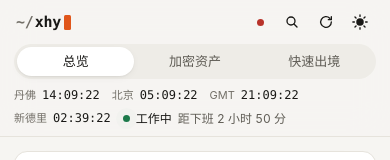
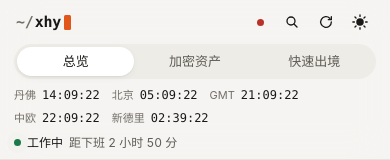
Before and after one commit to 0xJackYe/xhy-terminal, a plain HTML site: page frontend/index.html in a window 390 px wide. Shown: the top 160 px of the page. Drawn offline with Linux system fonts and the light colour scheme; no server answers.

Commit message:
Add Central European time beside GMT

```diff
--- a/frontend/app.js
+++ b/frontend/app.js
@@ -146,12 +146,12 @@
     return dateFormat(includeDate ? "stamp-date" : "stamp", "zh-CN", { timeZone: zone, ...(includeDate ? { month: "2-digit", day: "2-digit" } : {}), hour: "2-digit", minute: "2-digit", second: "2-digit", hour12: false }).format(date);
   }
 
-  // Header clocks. Denver follows its daylight-saving changes (UTC−6 in
-  // summer, UTC−7 in winter); New Delhi stays at UTC+5:30.
+  // IANA zones let Intl apply local daylight-saving rules to the header clocks.
   const clocks = [
     { id: "denver-clock", zone: workZone, name: "丹佛时间 · 工作时区" },
     { id: "clock", zone, name: "北京时间" },
     { id: "gmt-clock", zone: "UTC", name: "格林尼治时间" },
+    { id: "central-europe-clock", zone: "Europe/Berlin", name: "欧洲中部时间" },
     { id: "delhi-clock", zone: "Asia/Kolkata", name: "新德里时间" },
   ];
   let titledMinute = -1;
--- a/frontend/index.html
+++ b/frontend/index.html
@@ -21,6 +21,7 @@
       <span class="clock"><span class="clock-label">丹佛</span><time id="denver-clock">--:--:--</time></span>
       <span class="clock"><span class="clock-label">北京</span><time id="clock">--:--:--</time></span>
       <span class="clock"><span class="clock-label">GMT</span><time id="gmt-clock">--:--:--</time></span>
+      <span class="clock"><span class="clock-label">中欧</span><time id="central-europe-clock">--:--:--</time></span>
       <span class="clock"><span class="clock-label">新德里</span><time id="delhi-clock">--:--:--</time></span>
       <span class="schedule-current" title="工作时间：丹佛当地周一至周五 09:00–17:00，夏冬令时自动同步"><span id="work-dot" class="status-dot" data-working="false" aria-hidden="true"></span><span id="work-status">休息时间</span><span id="work-countdown" class="work-countdown">--</span></span>
     </div>
--- a/frontend/styles.css
+++ b/frontend/styles.css
@@ -337,15 +337,15 @@ kbd { display: inline-grid; place-items: center; min-width: 19px; height: 19px;
 
 /* Responsive */
 @media (max-width: 1360px) { .today-label { display: none; } }
-@media (max-width: 1180px) {
-  .stat-grid { grid-template-columns: repeat(2, minmax(0,1fr)); }
+@media (max-width: 1280px) {
   .header-inner { flex-wrap: wrap; row-gap: 0; }
-  .utility { order: 3; flex-basis: 100%; margin: 0; padding: 0 0 8px; justify-content: flex-start; }
+  .utility { order: 3; flex-basis: 100%; min-width: 0; flex-wrap: wrap; margin: 0; padding: 0 0 8px; justify-content: flex-start; }
   .header-actions { margin-left: auto; }
   .today-label { display: inline; }
   .schedule-current { margin-left: auto; }
   :root { --header-h: 84px; }
 }
+@media (max-width: 1180px) { .stat-grid { grid-template-columns: repeat(2, minmax(0,1fr)); } }
 @media (max-width: 680px) {
   :root { --gutter: 14px; --header-h: 128px; }
   .header-inner { gap: 0 8px; padding-top: 6px; }
@@ -408,7 +408,7 @@ kbd { display: inline-grid; place-items: center; min-width: 19px; height: 19px;
 :root[data-ui="mobile"] .utility > :is(.today-label, .clock, .schedule-current) { display: inline-flex; align-items: center; gap: 6px; height: 30px; padding: 0 11px; border-radius: 999px; background: var(--soft); font-size: 12px; }
 :root[data-ui="mobile"] .today-label { color: var(--text); font-weight: 550; }
 :root[data-ui="mobile"] .clock-label { color: var(--muted); }
-/* The work status comes right after the date; the four clocks follow. */
+/* The work status comes right after the date, followed by the clocks. */
 :root[data-ui="mobile"] .today-label { order: -2; }
 :root[data-ui="mobile"] .schedule-current { order: -1; margin: 0; }
 
```
